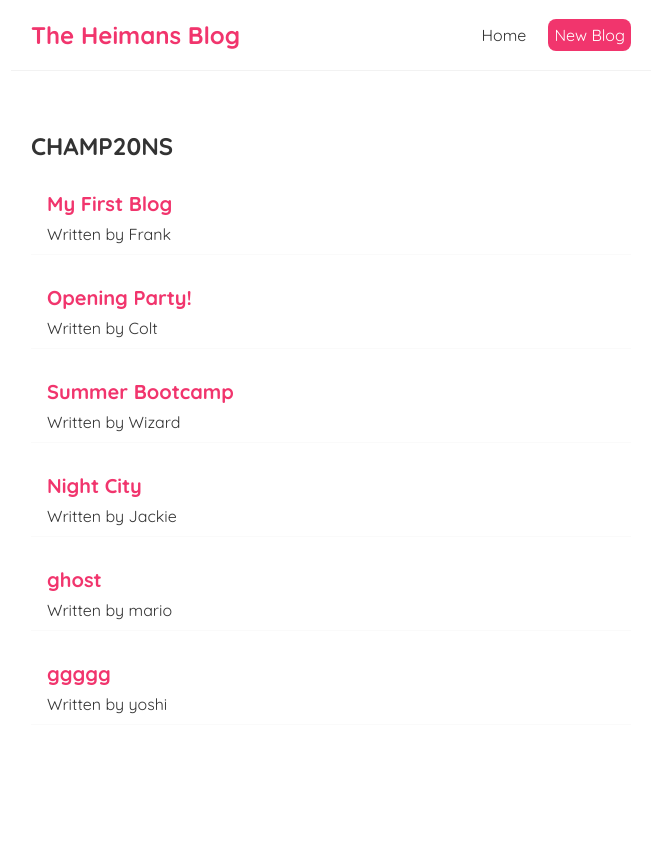
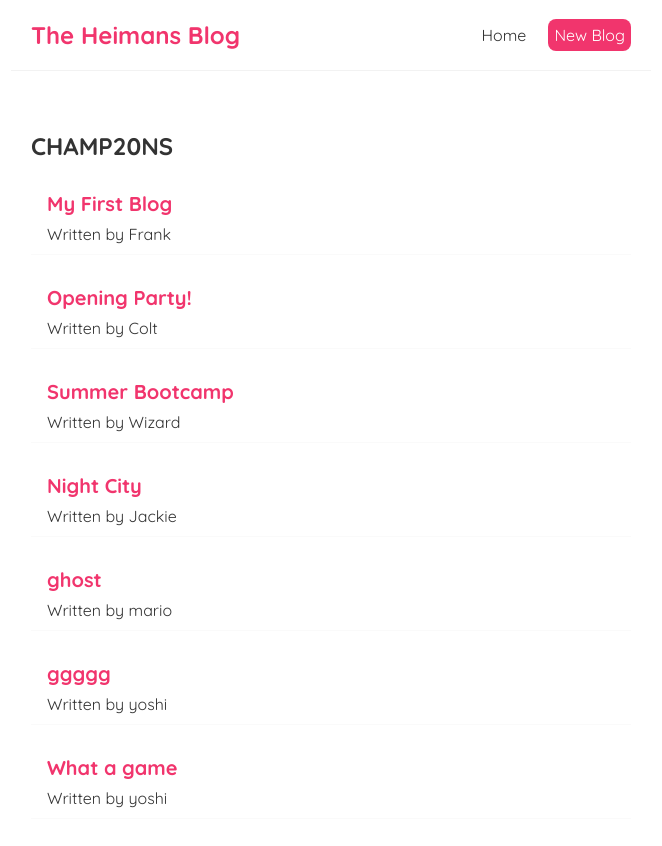
Before and after one commit to laksoo11/React-Blog, a React (Create React App) app: page / in a window 1280 px wide. Shown: the top 846 px of the page, without its empty margins (309-971 px from the left). Before the commit the page ends 805 px from the top, so only its background shows below. Built offline with nearby package versions, Linux system fonts and the light colour scheme; data requests are answered from the project's data file.

Commit message:
Programmatic Redirects

```diff
--- a/data/db.json
+++ b/data/db.json
@@ -35,6 +35,12 @@
       "title": "ggggg",
       "body": "easy chat",
       "author": "yoshi"
+    },
+    {
+      "id": "3f6f",
+      "title": "What a game",
+      "body": "GOTY",
+      "author": "yoshi"
     }
   ]
 }
--- a/src/Create.js
+++ b/src/Create.js
@@ -1,10 +1,13 @@
 import { useState } from "react";
+import { useHistory } from 'react-router-dom';
+
 
 const Create = () => {
     const [title, setTitle] = useState('');
     const [body, setBody] = useState('');
     const [author, setAuthor] = useState('mario');
     const [isPending, setIsPending] = useState(false);
+    const history = useHistory();
 
     const handelSubmit = (e) => {
         e.preventDefault();
@@ -19,7 +22,11 @@ const Create = () => {
         }).then(() => {
             console.log('new blog added');
             setIsPending(false);
+            // history.go(-1);
+            history.push('/');
         })
+
+
 
 
 
```
